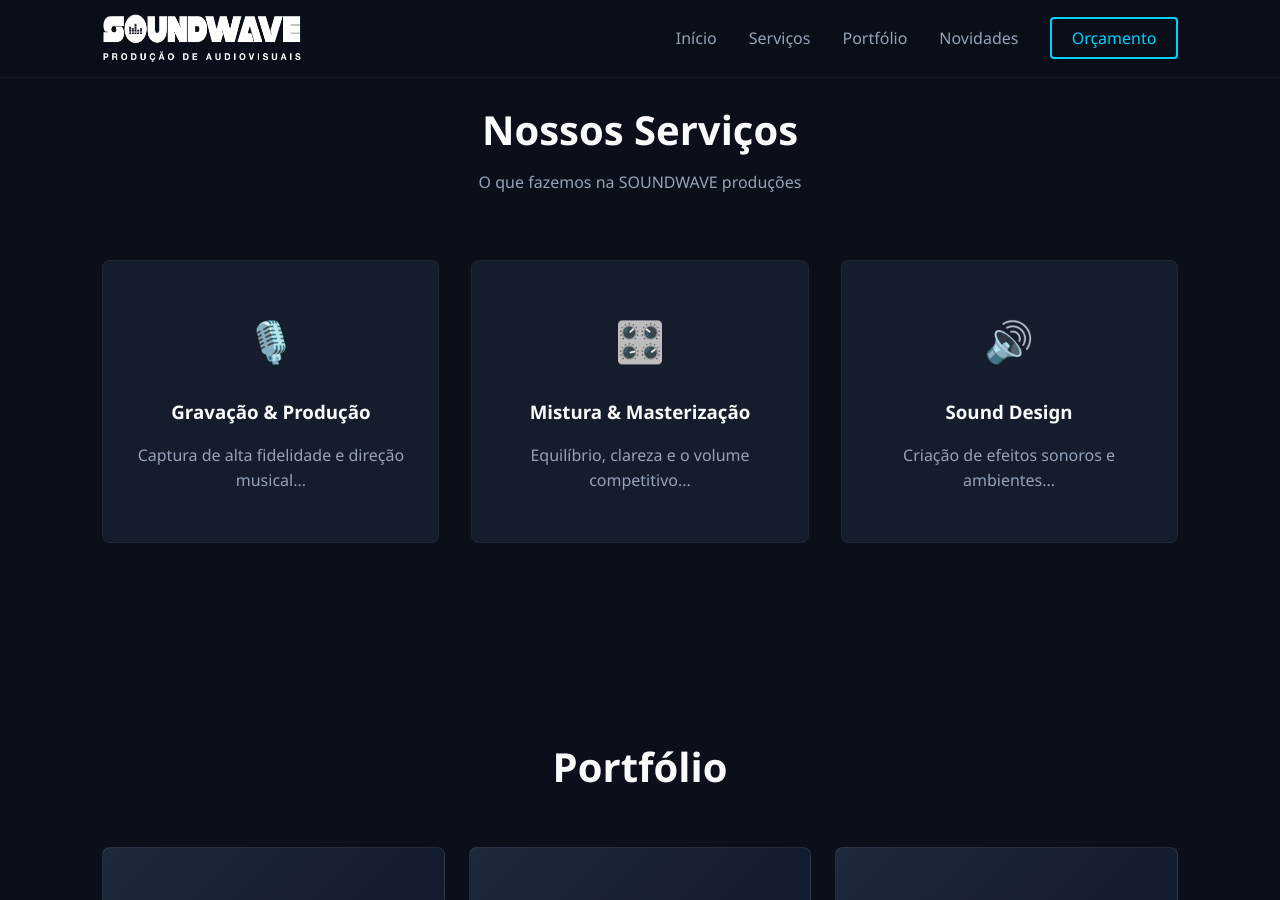
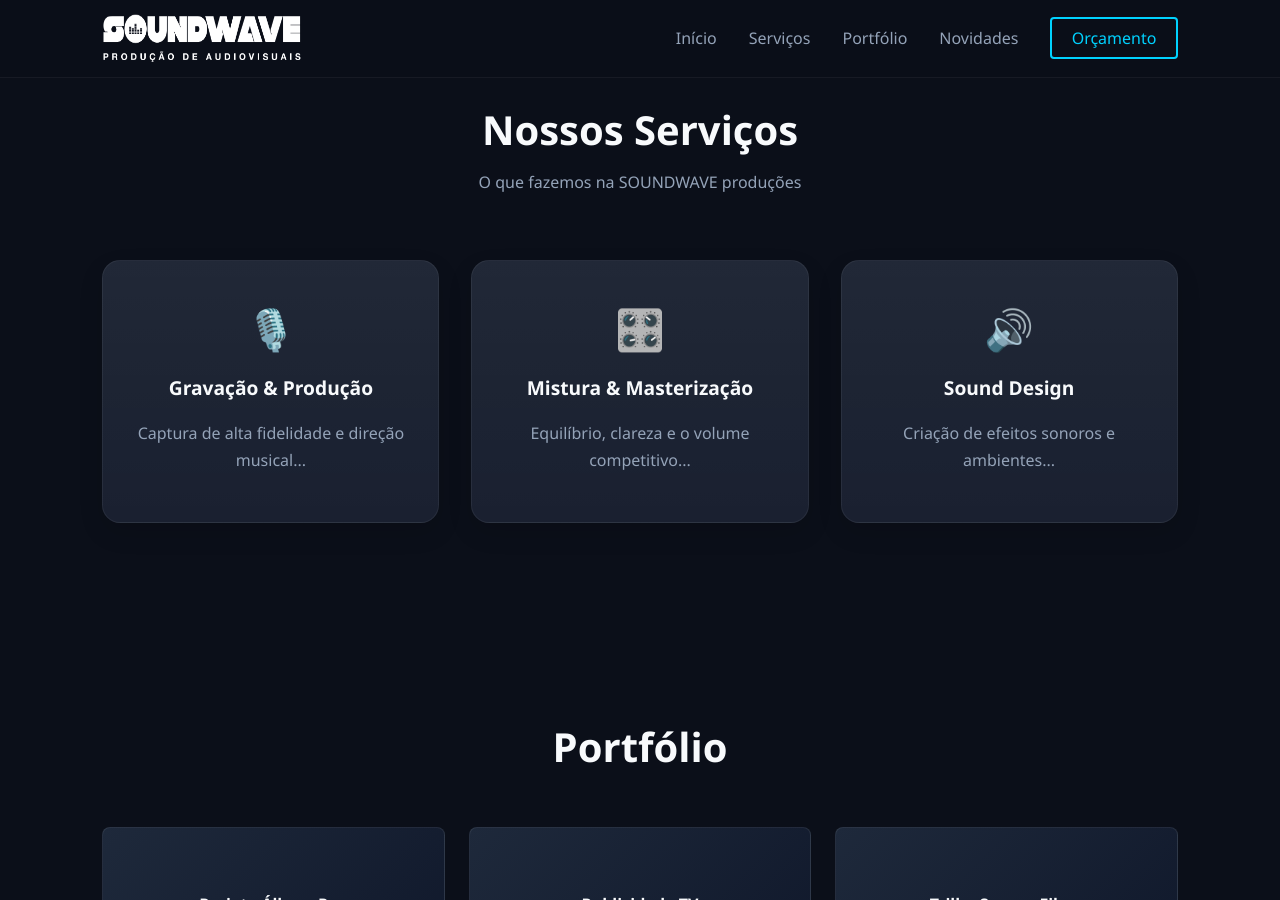
Before and after one commit to jaarego/jaarego.github.io, a Jekyll site: the page built from README.md, in a window 1280 px wide and 900 px high, scrolled down 1688 px. Built offline with Jekyll 4.4.1, drawn with Linux system fonts in a browser that asks for light colours; our own code applies the rules of GitHub Pages for plain Markdown files.

Commit message:
scss serviços igual a quem somos

```diff
--- a/_sass/_services.scss
+++ b/_sass/_services.scss
@@ -1,37 +1,113 @@
 /* =========================================================
    SERVIÇOS
+   Versão ajustada para ficar mais próxima do estilo
+   visual da secção "Quem somos", com mais profundidade,
+   melhor presença e cartões mais elegantes.
 ========================================================= */
 
 .grid-services {
-    display: grid;
-    grid-template-columns: repeat(auto-fit, minmax(280px, 1fr));
-    gap: 2rem;
+  display: grid;
+  grid-template-columns: repeat(auto-fit, minmax(280px, 1fr));
+  gap: 2rem; /* Espaço entre cartões */
 }
 
+/* -------------------------------------------------
+   CARTÃO DE SERVIÇO
+   Mantém a base do teu layout, mas melhora:
+   - profundidade visual
+   - fundo com mais riqueza
+   - borda mais suave
+   - sombra mais elegante
+------------------------------------------------- */
 .service-card {
-    background: var(--bg-card);
-    padding: 3rem 2rem;
-    border-radius: 8px;
-    text-align: center;
-    border: 1px solid rgba(255, 255, 255, 0.04);
-    transition: transform 0.3s ease, border 0.3s ease, box-shadow 0.3s ease;
+  background:
+    linear-gradient(
+      180deg,
+      rgba(255, 255, 255, 0.05),
+      rgba(255, 255, 255, 0.02)
+    ),
+    var(--bg-card); /* Junta o fundo do projeto com uma camada subtil */
+  padding: 3rem 2rem;
+  border-radius: 18px; /* Mais próximo do estilo do "Quem somos" */
+  text-align: center;
+  border: 1px solid rgba(255, 255, 255, 0.06); /* Borda mais discreta e premium */
+  box-shadow: 0 10px 24px rgba(0, 0, 0, 0.12); /* Sombra base suave */
+  backdrop-filter: blur(6px); /* Dá um toque mais refinado */
+  -webkit-backdrop-filter: blur(6px);
+  transition:
+    transform 0.3s ease,
+    border-color 0.3s ease,
+    box-shadow 0.3s ease,
+    background 0.3s ease;
 }
 
+/* -------------------------------------------------
+   HOVER DO CARTÃO
+   Em vez de só subir, também ganha mais brilho
+   e presença, como nos cartões de destaque.
+------------------------------------------------- */
 .service-card:hover {
-    transform: translateY(-5px);
-    border-color: rgba(0, 210, 255, 0.3);
-    box-shadow: 0 12px 24px rgba(0, 0, 0, 0.18);
+  transform: translateY(-6px);
+  border-color: rgba(0, 210, 255, 0.22);
+  box-shadow: 0 16px 34px rgba(0, 0, 0, 0.18);
+  background:
+    linear-gradient(
+      180deg,
+      rgba(255, 255, 255, 0.07),
+      rgba(255, 255, 255, 0.03)
+    ),
+    var(--bg-card);
 }
 
+/* -------------------------------------------------
+   ÍCONE
+   Dá mais protagonismo ao ícone e separa-o melhor
+   do título. Mantém o centro visual do cartão.
+------------------------------------------------- */
 .service-card .icon {
-    font-size: 2.5rem;
-    margin-bottom: 1.5rem;
+  font-size: 2.5rem;
+  margin-bottom: 1.5rem;
+  line-height: 1;
+  opacity: 0.95;
 }
 
+/* -------------------------------------------------
+   TÍTULO DO SERVIÇO
+   Mais peso visual para reforçar hierarquia.
+------------------------------------------------- */
 .service-card h3 {
-    margin-bottom: 1rem;
+  margin-bottom: 1rem;
+  font-size: 1.2rem;
+  font-weight: 700;
 }
 
+/* -------------------------------------------------
+   TEXTO DO SERVIÇO
+   Continua a usar a variável já existente no site.
+------------------------------------------------- */
 .service-card p {
-    color: var(--text-muted);
+  color: var(--text-muted);
+  line-height: 1.7;
+  margin: 0;
 }
+
+/* -------------------------------------------------
+   RESPONSIVO - TABLET / MOBILE
+   Pequeno ajuste no padding e no raio para não
+   ficar demasiado pesado em ecrãs pequenos.
+------------------------------------------------- */
+@media (max-width: 640px) {
+  .service-card {
+    padding: 2.25rem 1.5rem;
+    border-radius: 14px;
+  }
+
+  .service-card .icon {
+    font-size: 2.2rem;
+    margin-bottom: 1.2rem;
+  }
+
+  .service-card h3 {
+    font-size: 1.1rem;
+  }
+}
```
